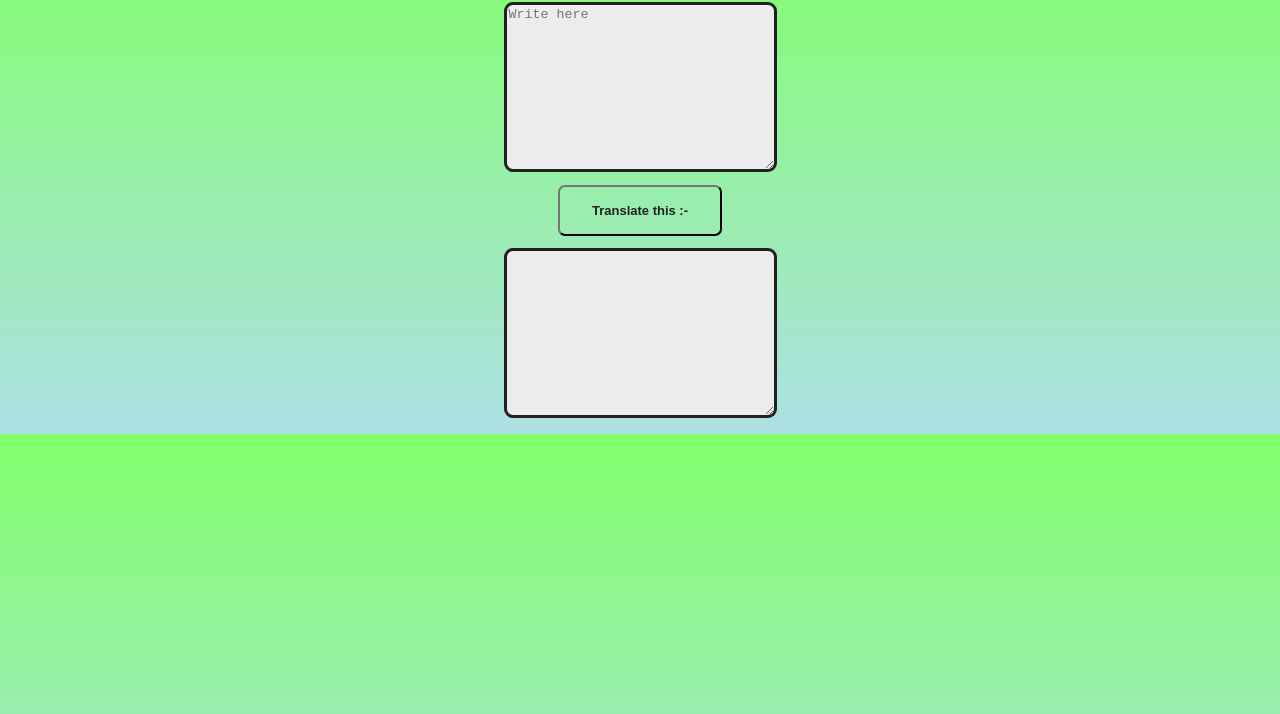
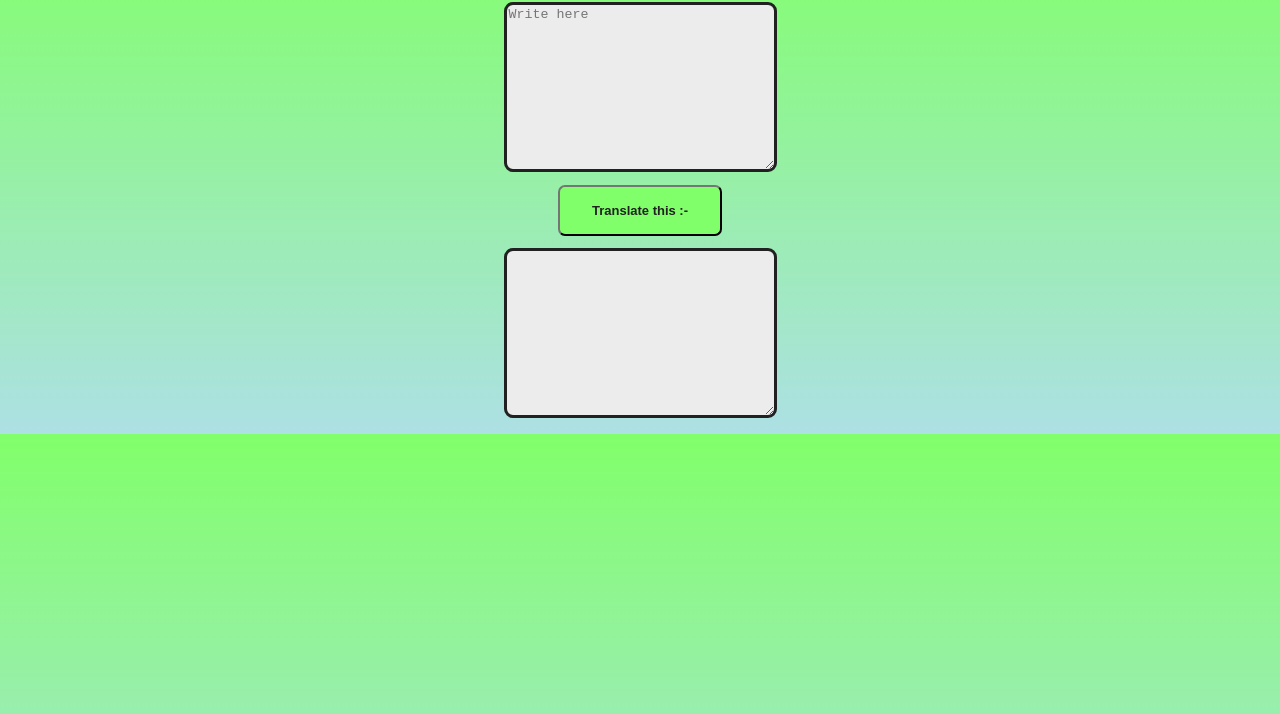
Before and after one commit to Mk4Levi/mark-07_Manthan, a plain HTML site: page index.html in a window 1280 px wide. Shown: the part 74-788 px from the top of the page. Drawn offline with Linux system fonts and the light colour scheme.

Commit message:
Update style.css

```diff
--- a/style.css
+++ b/style.css
@@ -45,7 +45,7 @@ button{
     width: max-content;
     font-weight: 700;
     font-size: small;
-    background-color: transparent;
+    background-color: #81ff6a;
     color: var(--primary-lack);
     border-radius: 7px;
     border-color: var(--primary-lack);
```
